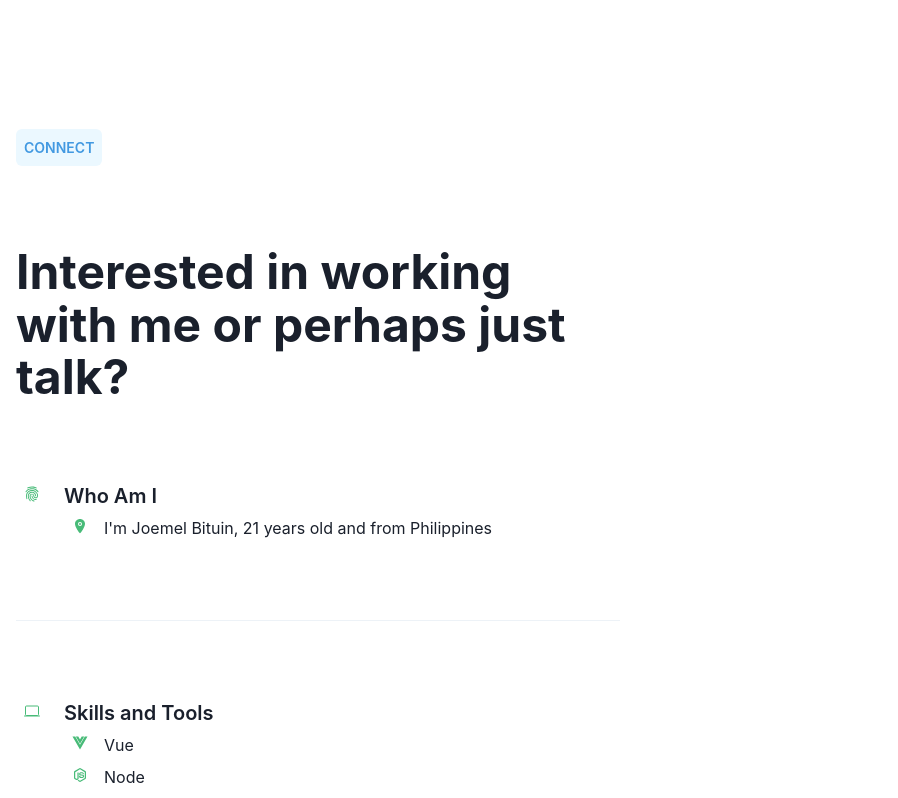
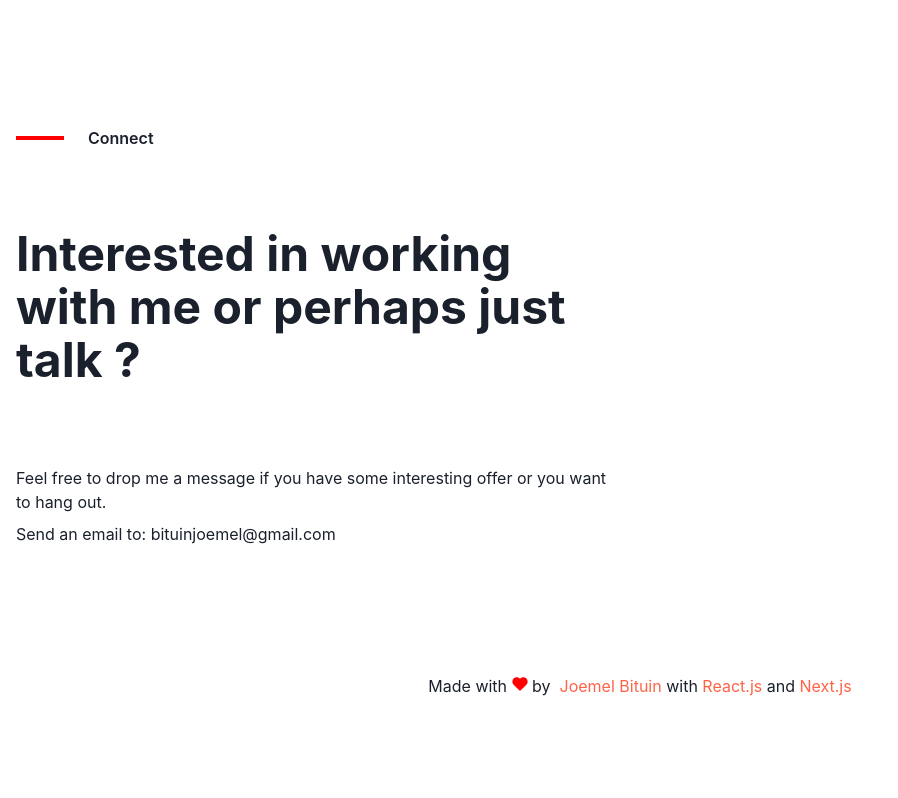
Before and after one commit to jBituin/joemelbituin, a Next.js app: page / in a window 1280 px wide. Shown: the part 1700-2498 px from the top of the page, without its empty margins (0-898 px from the left). After the commit the page ends 2398 px from the top, so only its background shows below. Built offline with nearby package versions, Linux system fonts and the light colour scheme.

Commit message:
Clean connect component

```diff
--- a/components/Connect.tsx
+++ b/components/Connect.tsx
@@ -14,123 +14,45 @@ import {
   VStack,
   useBreakpointValue,
 } from '@chakra-ui/react';
-import {
-  IoFingerPrint,
-  IoLaptopOutline,
-  IoLogoVue,
-  IoLogoReact,
-  IoLogoHtml5,
-  IoLogoCss3,
-  IoLogoGithub,
-  IoLogoNodejs,
-  IoLocation,
-} from 'react-icons/io5';
-
-const features = [
-  {
-    title: 'Who Am I',
-    contents: [
-      {
-        title: `I'm Joemel Bituin, 21 years old and from Philippines`,
-        icon: IoLocation,
-      },
-    ],
-    icon: IoFingerPrint,
-  },
-  {
-    title: 'Skills and Tools',
-    contents: [
-      {
-        title: 'Vue',
-        icon: IoLogoVue,
-      },
-      {
-        title: 'Node',
-        icon: IoLogoNodejs,
-      },
-      {
-        title: 'React',
-        icon: IoLogoReact,
-      },
-      {
-        title: 'HTML5',
-        icon: IoLogoHtml5,
-      },
-      {
-        title: 'CSS',
-        icon: IoLogoCss3,
-      },
-      {
-        title: 'Git',
-        icon: IoLogoGithub,
-      },
-    ],
-    icon: IoLaptopOutline,
-  },
-];
+import { IntroLine } from './IntroLine';
 
 export const Connect: React.FC = () => {
   return (
     <Container maxW={'8xl'} minH='100%' py={32}>
       <SimpleGrid columns={{ base: 1, md: 2 }} spacing={10}>
-        <Stack spacing={20}>
-          <Text
-            textTransform={'uppercase'}
-            color={'blue.400'}
+        <Stack spacing='20'>
+          <Flex direction='row' alignItems='center'>
+            <IntroLine w='3rem' h='1' />
+            <Heading
+              HeadingTransform={'uppercase'}
               fontWeight={600}
-            fontSize={'sm'}
-            bg={useColorModeValue('blue.50', 'blue.900')}
-            p={2}
+              fontSize={'md'}
               alignSelf={'flex-start'}
               rounded={'md'}
             >
               Connect
-          </Text>
+            </Heading>
+          </Flex>
           <Heading
             lineHeight={1.1}
             fontSize={{ base: '2xl', sm: '3xl', md: '4xl', lg: '5xl' }}
           >
-            Interested in working with me or perhaps just talk?
+            Interested in working with me or perhaps just talk ?
           </Heading>
-          <Stack
-            spacing={20}
-            divider={
-              <StackDivider
-                borderColor={useColorModeValue('gray.100', 'gray.700')}
-              />
-            }
-          >
-            {features.map((feature, idx) => (
-              <HStack key={idx} align={'top'} spacing={4}>
-                <Box color={'green.400'} px={2}>
-                  <Icon as={feature.icon} />
-                </Box>
+          <Stack spacing={20}>
+            <HStack align={'top'} spacing={4}>
               <VStack align={'start'}>
-                  <Heading size='md' fontWeight={600}>
-                    {feature.title}
-                  </Heading>
-                  {feature.contents.map((content) => (
-                    <HStack align={'start'} key={content.title}>
-                      <Box color={'green.400'} px={2}>
-                        <Icon as={content.icon} />
-                      </Box>
-                      <Text>{content.title}</Text>
-                    </HStack>
-                  ))}
+                <VStack align={'start'}>
+                  <Text as='p'>
+                    Feel free to drop me a message if you have some interesting
+                    offer or you want to hang out.
+                  </Text>
+                  <Text as='p'>Send an email to: bituinjoemel@gmail.com</Text>
+                </VStack>
               </VStack>
             </HStack>
-            ))}
           </Stack>
         </Stack>
-        {/* <Flex>
-          <Image
-            rounded={'md'}
-            alt={'feature image'}
-            src={
-              'https://images.unsplash.com/photo-1554200876-56c2f25224fa?ixid=MXwxMjA3fDB8MHxwaG90by1wYWdlfHx8fGVufDB8fHw%3D&ixlib=rb-1.2.1&auto=format&fit=crop&w=1350&q=80'
-            }
-          />
-        </Flex> */}
       </SimpleGrid>
     </Container>
   );
```
Lines whose indentation alone changed are shown as unchanged.
